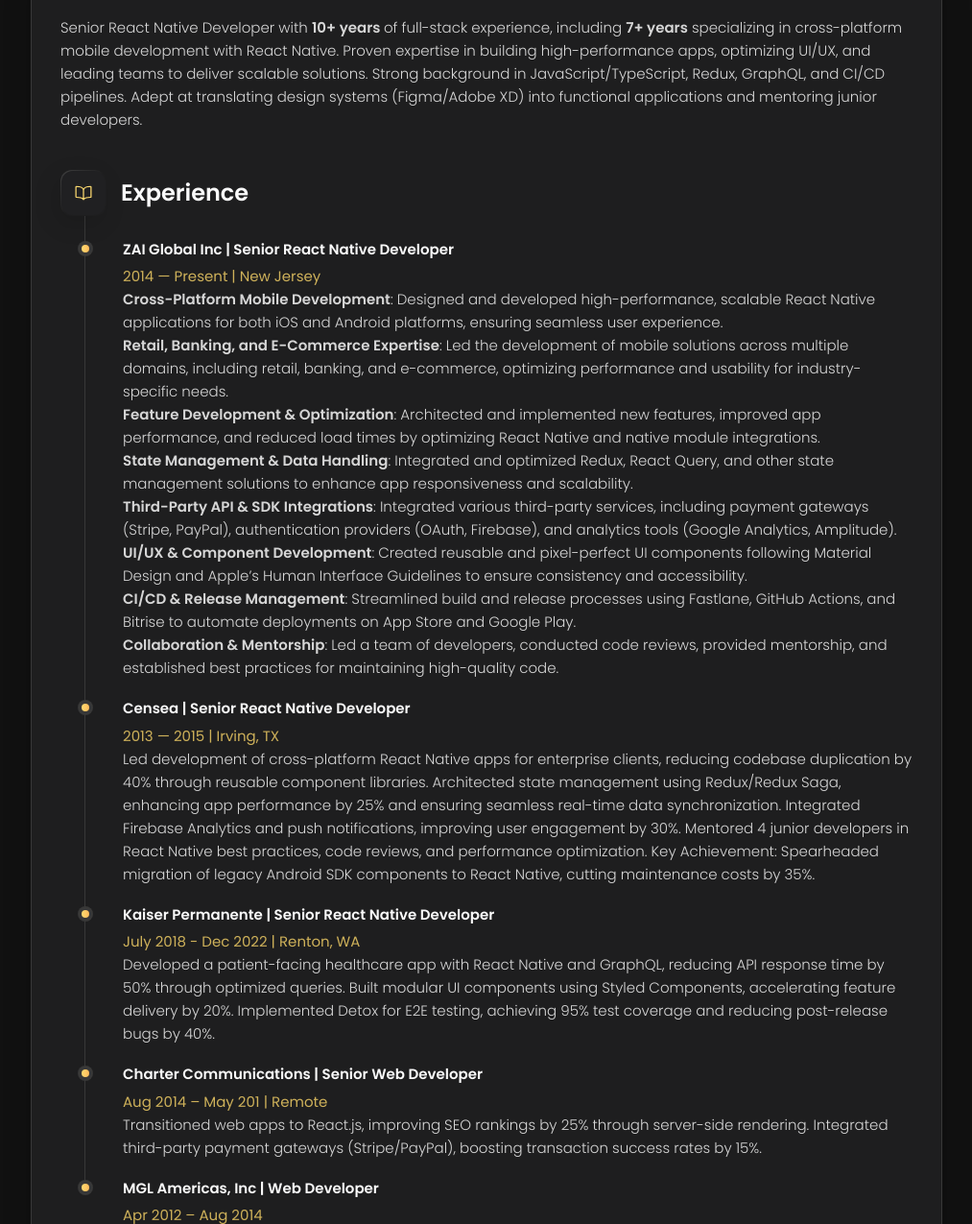
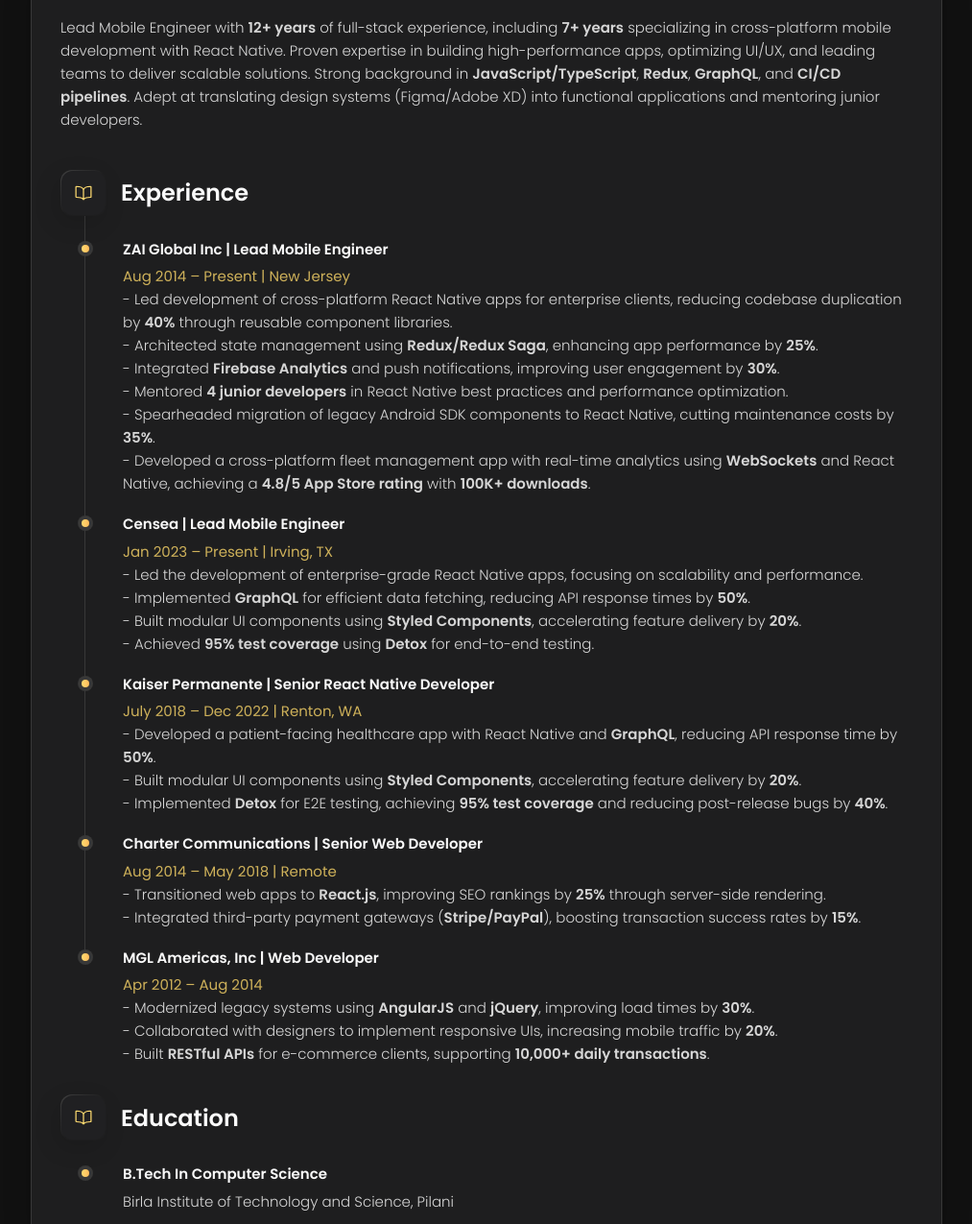
Before and after one commit to naveeng-7/naveeng-7.github.io, a plain HTML site: page index.html in a window 1280 px wide. Shown: the part 563-1838 px from the top of the page at 96% size, without its empty margins (133-1146 px from the left). Drawn offline with nearby package versions, Linux system fonts and the light colour scheme.

Commit message:
Updated correct details

```diff
--- a/index.html
+++ b/index.html
@@ -4,25 +4,15 @@
     <meta charset="UTF-8" />
     <meta http-equiv="X-UA-Compatible" content="IE=edge" />
     <meta name="viewport" content="width=device-width, initial-scale=1.0" />
-    <title>NAVEEN - Senior React Native Developer</title>
+    <title>NAVEEN - Lead Mobile Engineer</title>
 
-    <!--
-    - favicon
-  -->
-    <link
-      rel="shortcut icon"
-      href="./assets/images/logo.ico"
-      type="image/x-icon"
-    />
+    <!-- Favicon -->
+    <link rel="shortcut icon" href="./assets/images/logo.ico" type="image/x-icon" />
 
-    <!--
-    - custom css link
-  -->
+    <!-- Custom CSS Link -->
     <link rel="stylesheet" href="./assets/css/style.css" />
 
-    <!--
-    - google font link
-  -->
+    <!-- Google Font Link -->
     <link rel="preconnect" href="https://fonts.googleapis.com" />
     <link rel="preconnect" href="https://fonts.gstatic.com" crossorigin />
     <link
@@ -32,15 +22,9 @@
   </head>
 
   <body>
-    <!--
-    - #MAIN
-  -->
-
+    <!-- Main Content -->
     <main>
-      <!--
-      - #SIDEBAR
-    -->
-
+      <!-- Sidebar -->
       <aside class="sidebar active" data-sidebar>
         <div class="sidebar-info">
           <figure class="avatar-box">
@@ -49,13 +33,11 @@
 
           <div class="info-content">
             <h1 class="name" title="NAVEEN">NAVEEN</h1>
-
-            <p class="title">Senior React Native Developer</p>
+            <p class="title">Lead Mobile Engineer</p>
           </div>
 
           <button class="info_more-btn" data-sidebar-btn>
             <span>Show Contacts</span>
-
             <ion-icon name="chevron-down"></ion-icon>
           </button>
         </div>
@@ -68,13 +50,9 @@
               <div class="icon-box">
                 <ion-icon name="mail-outline"></ion-icon>
               </div>
-
               <div class="contact-info">
                 <p class="contact-title">Email</p>
-
-                <a href="mailto:navi.mbengineer@gmail.com " class="contact-link"
-                  >navi.mbengineer@gmail.com </a
-                >
+                <a href="mailto:navi.mbengineer@gmail.com" class="contact-link">navi.mbengineer@gmail.com</a>
               </div>
             </li>
 
@@ -82,13 +60,9 @@
               <div class="icon-box">
                 <ion-icon name="phone-portrait-outline"></ion-icon>
               </div>
-
               <div class="contact-info">
                 <p class="contact-title">Phone</p>
-
-                <a href="tel:+17323389165" class="contact-link"
-                  >+1 (732) 338-9165</a
-                >
+                <a href="tel:+17323389165" class="contact-link">+1 (732) 338-9165</a>
               </div>
             </li>
 
@@ -96,10 +70,8 @@
               <div class="icon-box">
                 <ion-icon name="calendar-outline"></ion-icon>
               </div>
-
               <div class="contact-info">
                 <p class="contact-title">LinkedIn</p>
-
                 <a style="color: white;" href="https://www.linkedin.com/in/naveen-k-g/">https://www.linkedin.com/in/naveen-k-g/</a>
               </div>
             </li>
@@ -108,216 +80,125 @@
               <div class="icon-box">
                 <ion-icon name="location-outline"></ion-icon>
               </div>
-
               <div class="contact-info">
                 <p class="contact-title">Location</p>
-
-                <address>New Jersey. USA</address>
+                <address>New Jersey, USA</address>
               </div>
             </li>
           </ul>
-
-          <!-- <div class="separator"></div> -->
-
-          <!-- <ul class="social-list">
-            <li class="social-item">
-              <a href="#" class="social-link">
-                <ion-icon name="logo-facebook"></ion-icon>
-              </a>
-            </li>
-
-            <li class="social-item">
-              <a href="#" class="social-link">
-                <ion-icon name="logo-twitter"></ion-icon>
-              </a>
-            </li>
-
-            <li class="social-item">
-              <a href="#" class="social-link">
-                <ion-icon name="logo-instagram"></ion-icon>
-              </a>
-            </li>
-          </ul> -->
         </div>
       </aside>
 
-      <!--
-      - #main-content
-    -->
+      <!-- Main Content -->
+      <div class="main-content">
+        <!-- Navbar -->
+        <nav class="navbar"></nav>
 
-      <div class="main-content">
-        <!--
-        - #NAVBAR
-      -->
-
-        <nav class="navbar">
-          <!-- <ul class="navbar-list">
-            <li class="navbar-item">
-              <button class="navbar-link active" data-nav-link>About</button>
-            </li>
-
-            <li class="navbar-item">
-              <button class="navbar-link" data-nav-link>Resume</button>
-            </li>
-
-            <li class="navbar-item">
-              <button class="navbar-link" data-nav-link>Portfolio</button>
-            </li>
-
-            <li class="navbar-item">
-              <button class="navbar-link" data-nav-link>Blog</button>
-            </li>
-
-            <li class="navbar-item">
-              <button class="navbar-link" data-nav-link>Contact</button>
-            </li>
-          </ul> -->
-        </nav>
-
-        <!--
-        - #ABOUT
-      -->
-
+        <!-- About Section -->
         <article class="about active" data-page="about">
           <header>
-            <h2 class="h2 article-title">About me</h2>
+            <h2 class="h2 article-title">About Me</h2>
           </header>
 
           <section class="about-text">
             <p>
-              Senior React Native Developer with <b>10+ years </b> of full-stack
-              experience, including <b>7+ years</b> specializing in
-              cross-platform mobile development with React Native. Proven
-              expertise in building high-performance apps, optimizing UI/UX, and
-              leading teams to deliver scalable solutions. Strong background in
-              JavaScript/TypeScript, Redux, GraphQL, and CI/CD pipelines. Adept
-              at translating design systems (Figma/Adobe XD) into functional
-              applications and mentoring junior developers.
+              Lead Mobile Engineer with <b>12+ years</b> of full-stack experience, including <b>7+ years</b> specializing in cross-platform mobile development with React Native. Proven expertise in building high-performance apps, optimizing UI/UX, and leading teams to deliver scalable solutions. Strong background in <b>JavaScript/TypeScript</b>, <b>Redux</b>, <b>GraphQL</b>, and <b>CI/CD pipelines</b>. Adept at translating design systems (Figma/Adobe XD) into functional applications and mentoring junior developers.
             </p>
           </section>
+
+          <!-- Experience Section -->
           <section class="timeline">
             <div class="title-wrapper">
               <div class="icon-box">
                 <ion-icon name="book-outline"></ion-icon>
               </div>
-
               <h3 class="h3">Experience</h3>
             </div>
 
             <ol class="timeline-list">
               <li class="timeline-item">
-                <h4 class="h4 timeline-item-title">ZAI Global Inc | Senior React Native Developer                </h4>
-
-                <span>2014 — Present | New Jersey  </span>
-
+                <h4 class="h4 timeline-item-title">ZAI Global Inc | Lead Mobile Engineer</h4>
+                <span>Aug 2014 – Present | New Jersey</span>
                 <p class="timeline-text">
-                  <b>Cross-Platform Mobile Development</b>: Designed and developed high-performance, scalable React Native applications for both iOS and Android platforms, ensuring seamless user experience. <br />
-                  <b>Retail, Banking, and E-Commerce Expertise</b>: Led the development of mobile solutions across multiple domains, including retail, banking, and e-commerce, optimizing performance and usability for industry-specific needs. <br />
-                  <b>Feature Development & Optimization</b>: Architected and implemented new features, improved app performance, and reduced load times by optimizing React Native and native module integrations. <br />
-                  <b>State Management & Data Handling</b>: Integrated and optimized Redux, React Query, and other state management solutions to enhance app responsiveness and scalability. <br />
-                  <b>Third-Party API & SDK Integrations</b>: Integrated various third-party services, including payment gateways (Stripe, PayPal), authentication providers (OAuth, Firebase), and analytics tools (Google Analytics, Amplitude). <br />
-                  <b>UI/UX & Component Development</b>: Created reusable and pixel-perfect UI components following Material Design and Apple’s Human Interface Guidelines to ensure consistency and accessibility. <br />
-                  <b>CI/CD & Release Management</b>: Streamlined build and release processes using Fastlane, GitHub Actions, and Bitrise to automate deployments on App Store and Google Play. <br />
-                  <b>Collaboration & Mentorship</b>: Led a team of developers, conducted code reviews, provided mentorship, and established best practices for maintaining high-quality code. <br />
+                  - Led development of cross-platform React Native apps for enterprise clients, reducing codebase duplication by <b>40%</b> through reusable component libraries.<br>
+                  - Architected state management using <b>Redux/Redux Saga</b>, enhancing app performance by <b>25%</b>.<br>
+                  - Integrated <b>Firebase Analytics</b> and push notifications, improving user engagement by <b>30%</b>.<br>
+                  - Mentored <b>4 junior developers</b> in React Native best practices and performance optimization.<br>
+                  - Spearheaded migration of legacy Android SDK components to React Native, cutting maintenance costs by <b>35%</b>.<br>
+                  - Developed a cross-platform fleet management app with real-time analytics using <b>WebSockets</b> and React Native, achieving a <b>4.8/5 App Store rating</b> with <b>100K+ downloads</b>.
                 </p>
               </li>
 
               <li class="timeline-item">
-                <h4 class="h4 timeline-item-title">Censea | Senior React Native Developer</h4>
-
-                <span>2013 — 2015 | Irving, TX</span>
-
+                <h4 class="h4 timeline-item-title">Censea | Lead Mobile Engineer</h4>
+                <span>Jan 2023 – Present | Irving, TX</span>
                 <p class="timeline-text">
-                  Led development of cross-platform React Native apps for enterprise clients, reducing codebase duplication by 40% through reusable component libraries.
-                  Architected state management using Redux/Redux Saga, enhancing app performance by 25% and ensuring seamless real-time data synchronization.
-                  Integrated Firebase Analytics and push notifications, improving user engagement by 30%.
-                  Mentored 4 junior developers in React Native best practices, code reviews, and performance optimization.
-                  Key Achievement: Spearheaded migration of legacy Android SDK components to React Native, cutting maintenance costs by 35%.
-
+                  - Led the development of enterprise-grade React Native apps, focusing on scalability and performance.<br>
+                  - Implemented <b>GraphQL</b> for efficient data fetching, reducing API response times by <b>50%</b>.<br>
+                  - Built modular UI components using <b>Styled Components</b>, accelerating feature delivery by <b>20%</b>.<br>
+                  - Achieved <b>95% test coverage</b> using <b>Detox</b> for end-to-end testing.
                 </p>
               </li>
 
               <li class="timeline-item">
                 <h4 class="h4 timeline-item-title">Kaiser Permanente | Senior React Native Developer</h4>
-
-                <span>July 2018 - Dec 2022 | Renton, WA</span>
-
+                <span>July 2018 – Dec 2022 | Renton, WA</span>
                 <p class="timeline-text">
-                  Developed a patient-facing healthcare app with React Native and GraphQL, reducing API response time by 50% through optimized queries.
-                  Built modular UI components using Styled Components, accelerating feature delivery by 20%.
-                  Implemented Detox for E2E testing, achieving 95% test coverage and reducing post-release bugs by 40%.
+                  - Developed a patient-facing healthcare app with React Native and <b>GraphQL</b>, reducing API response time by <b>50%</b>.<br>
+                  - Built modular UI components using <b>Styled Components</b>, accelerating feature delivery by <b>20%</b>.<br>
+                  - Implemented <b>Detox</b> for E2E testing, achieving <b>95% test coverage</b> and reducing post-release bugs by <b>40%</b>.
                 </p>
               </li>
 
               <li class="timeline-item">
                 <h4 class="h4 timeline-item-title">Charter Communications | Senior Web Developer</h4>
-
-                <span>Aug 2014 – May 201 | Remote</span>
-
+                <span>Aug 2014 – May 2018 | Remote</span>
                 <p class="timeline-text">
-                  Transitioned web apps to React.js, improving SEO rankings by 25% through server-side rendering.
-Integrated third-party payment gateways (Stripe/PayPal), boosting transaction success rates by 15%.
+                  - Transitioned web apps to <b>React.js</b>, improving SEO rankings by <b>25%</b> through server-side rendering.<br>
+                  - Integrated third-party payment gateways (<b>Stripe/PayPal</b>), boosting transaction success rates by <b>15%</b>.
                 </p>
               </li>
 
               <li class="timeline-item">
-                <h4 class="h4 timeline-item-title">MGL Americas, Inc  | Web Developer</h4>
-
+                <h4 class="h4 timeline-item-title">MGL Americas, Inc | Web Developer</h4>
                 <span>Apr 2012 – Aug 2014</span>
-
                 <p class="timeline-text">
-                  Modernized legacy systems using AngularJS and jQuery, improving load times by 30%.
-Collaborated with designers to implement responsive UIs, increasing mobile traffic by 20%.
-Built RESTful APIs for e-commerce clients, supporting 10,000+ daily transactions.
+                  - Modernized legacy systems using <b>AngularJS</b> and <b>jQuery</b>, improving load times by <b>30%</b>.<br>
+                  - Collaborated with designers to implement responsive UIs, increasing mobile traffic by <b>20%</b>.<br>
+                  - Built <b>RESTful APIs</b> for e-commerce clients, supporting <b>10,000+ daily transactions</b>.
                 </p>
               </li>
             </ol>
           </section>
 
+          <!-- Education Section -->
           <section class="timeline">
             <div class="title-wrapper">
               <div class="icon-box">
                 <ion-icon name="book-outline"></ion-icon>
               </div>
-
               <h3 class="h3">Education</h3>
             </div>
 
             <ol class="timeline-list">
               <li class="timeline-item">
-                <h4 class="h4 timeline-item-title">
-                  B.Tech in Computer Science
-                </h4>
-
-                <span>2001</span>
+                <h4 class="h4 timeline-item-title">B.Tech in Computer Science</h4>
 
                 <p class="timeline-text">
-                  Birla Institute of Technology and Science, Pilani | 2011
+                  Birla Institute of Technology and Science, Pilani
                 </p>
               </li>
             </ol>
           </section>
-
-
-
+        </article>
       </div>
     </main>
 
-    <!--
-    - custom js link
-  -->
+    <!-- Custom JS Link -->
     <script src="./assets/js/script.js"></script>
 
-    <!--
-    - ionicon link
-  -->
-    <script
-      type="module"
-      src="https://unpkg.com/ionicons@5.5.2/dist/ionicons/ionicons.esm.js"
-    ></script>
-    <script
-      nomodule
-      src="https://unpkg.com/ionicons@5.5.2/dist/ionicons/ionicons.js"
-    ></script>
+    <!-- Ionicon Link -->
+    <script type="module" src="https://unpkg.com/ionicons@5.5.2/dist/ionicons/ionicons.esm.js"></script>
+    <script nomodule src="https://unpkg.com/ionicons@5.5.2/dist/ionicons/ionicons.js"></script>
   </body>
 </html>
```
